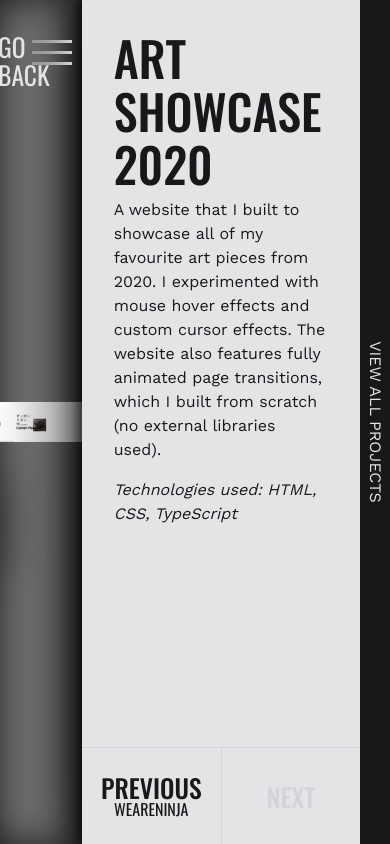
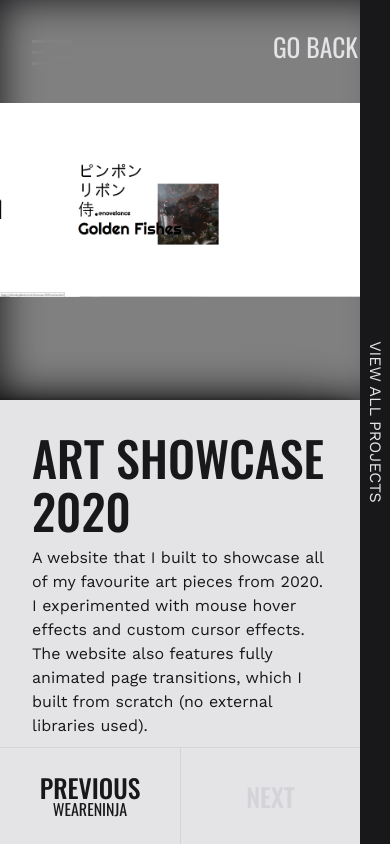
Before and after one commit to o2bomb/my-portfolio-2, a SvelteKit app: page /projects/art in a window 390 px wide. Built offline with nearby package versions, Linux system fonts and the light colour scheme.

Commit message:
Responsive projects page

```diff
--- a/src/app.html
+++ b/src/app.html
@@ -7,6 +7,8 @@
 		%sveltekit.head%
 	</head>
 	<body id="app" data-sveltekit-preload-data="hover">
-		%sveltekit.body%
+		<div id="app-inner">
+			%sveltekit.body%
+		  </div>
 	</body>
 </html>
--- a/src/global.css
+++ b/src/global.css
@@ -67,21 +67,6 @@
 body {
 }
 
-/* https://kittygiraudel.com/snippets/sr-only-class/ */
-.sr-only {
-    border: 0 !important;
-    clip: rect(1px, 1px, 1px, 1px) !important;
-    -webkit-clip-path: inset(50%) !important;
-    clip-path: inset(50%) !important;
-    height: 1px !important;
-    overflow: hidden !important;
-    margin: -1px !important;
-    padding: 0 !important;
-    position: absolute !important;
-    width: 1px !important;
-    white-space: nowrap !important;
-}
-
 .oswald-regular {
     font: var(--font-oswald-regular);
     line-height: 1.1;
--- a/src/routes/+layout.svelte
+++ b/src/routes/+layout.svelte
@@ -29,7 +29,6 @@
 
 <style>
     .app {
-        overflow-x: hidden;
         position: relative;
         display: flex;
         min-height: 100vh;
--- a/src/routes/projects/[slug]/+page.svelte
+++ b/src/routes/projects/[slug]/+page.svelte
@@ -90,6 +90,7 @@
 
 <style>
     .container {
+        overflow: hidden;
         position: relative;
         display: flex;
         height: 100vh;
@@ -133,6 +134,7 @@
         flex-basis: var(--project-nav-width);
         display: flex;
         flex-direction: column;
+        height: 100%;
         margin-right: var(--project-nav-button-width);
         background-color: #e4e4e7;
         color: #18181b;
@@ -142,6 +144,8 @@
     }
 
     .blurb-content {
+        overflow-y: auto;
+        flex: 1;
         padding: 2rem;
     }
     /* :global() is needed to style dynamically rendered html */
@@ -228,11 +232,13 @@
     }
 
     .project-nav {
+        z-index: 1;
         position: absolute;
         top: 0;
         right: 0;
         bottom: 0;
         transform: translateX(var(--project-nav-width));
+        height: 100%;
         width: calc(var(--project-nav-width) + var(--project-nav-button-width));
         transition: transform 0.3s, box-shadow 0.6s;
         background-color: #18181b;
@@ -260,10 +266,10 @@
     }
 
     .project-nav .content {
+        overflow-y: auto;
         display: flex;
         flex-direction: column;
-        justify-content: center;
-        height: 100%;
+        height: 100vh;
         margin-left: var(--project-nav-button-width);
         padding: 2rem;
         transform: translateX(2rem) scale(0.8);
@@ -288,4 +294,31 @@
     .project-nav .content .card img {
         width: 100%;
     }
+
+    @media (max-width: 1000px) {
+        .container {
+            flex-direction: column;
+        }
+
+        .gallery {
+            max-height: min(400px, 50vh);
+        }
+
+        .blurb {
+            flex: 1;
+            min-height: 0;
+        }
+
+        .project-nav {
+            transform: translateX(100%);
+            width: 100%;
+            max-width: 400px;
+        }
+        .project-nav .control {
+            left: 0;
+        }
+        .project-nav.open .control {
+            transform: translateX(var(--project-nav-button-width)) rotate(90deg);
+        }
+    }
 </style>
--- a/vite.config.js
+++ b/vite.config.js
@@ -1,8 +1,8 @@
-import { sveltekit } from '@sveltejs/kit/vite';
+import { sveltekit } from "@sveltejs/kit/vite";
 
 /** @type {import('vite').UserConfig} */
 const config = {
-	plugins: [sveltekit()]
+    plugins: [sveltekit()],
 };
 
 export default config;
```
